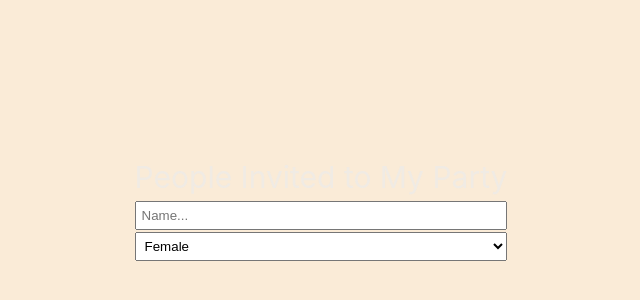
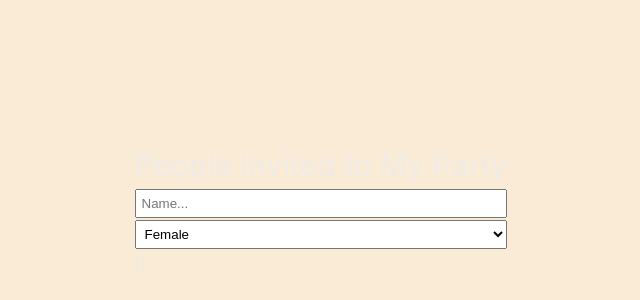
Before and after one commit to JoaquinPerezDev/Invitation-list-app-Vue-TS, a Vue app: page / in a window 1280 px wide. Shown: the part 192-492 px from the top of the page, without its empty margins (319-959 px from the left). Built offline with nearby package versions, Linux system fonts and the light colour scheme.

Commit message:
added event listeners @keypress.enter on both the text input for the name as well as the gender selection tab so both of these pieces of information get added to the invitees list when the user presses the enter key

```diff
--- a/src/App.vue
+++ b/src/App.vue
@@ -40,10 +40,11 @@
           v-model="name"
           @keypress.enter="addInvitee"
         />
-        <select v-model="gender">
+        <select v-model="gender" @keypress.enter="addInvitee">
           <option :value="GENDER.MALE">Male</option>
           <option :value="GENDER.FEMALE">Female</option>
         </select>
+        {{ invitees }}
       </div>
     </div>
   </main>
```
